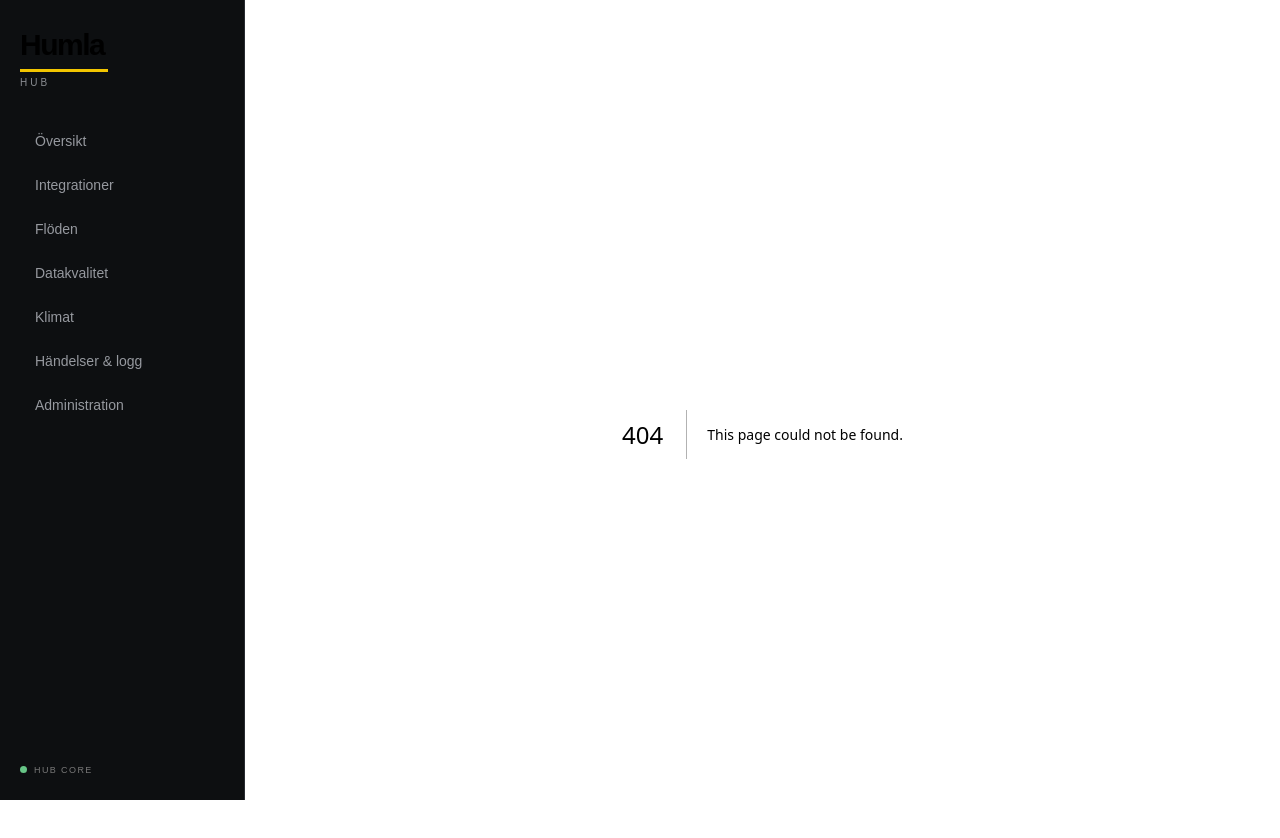
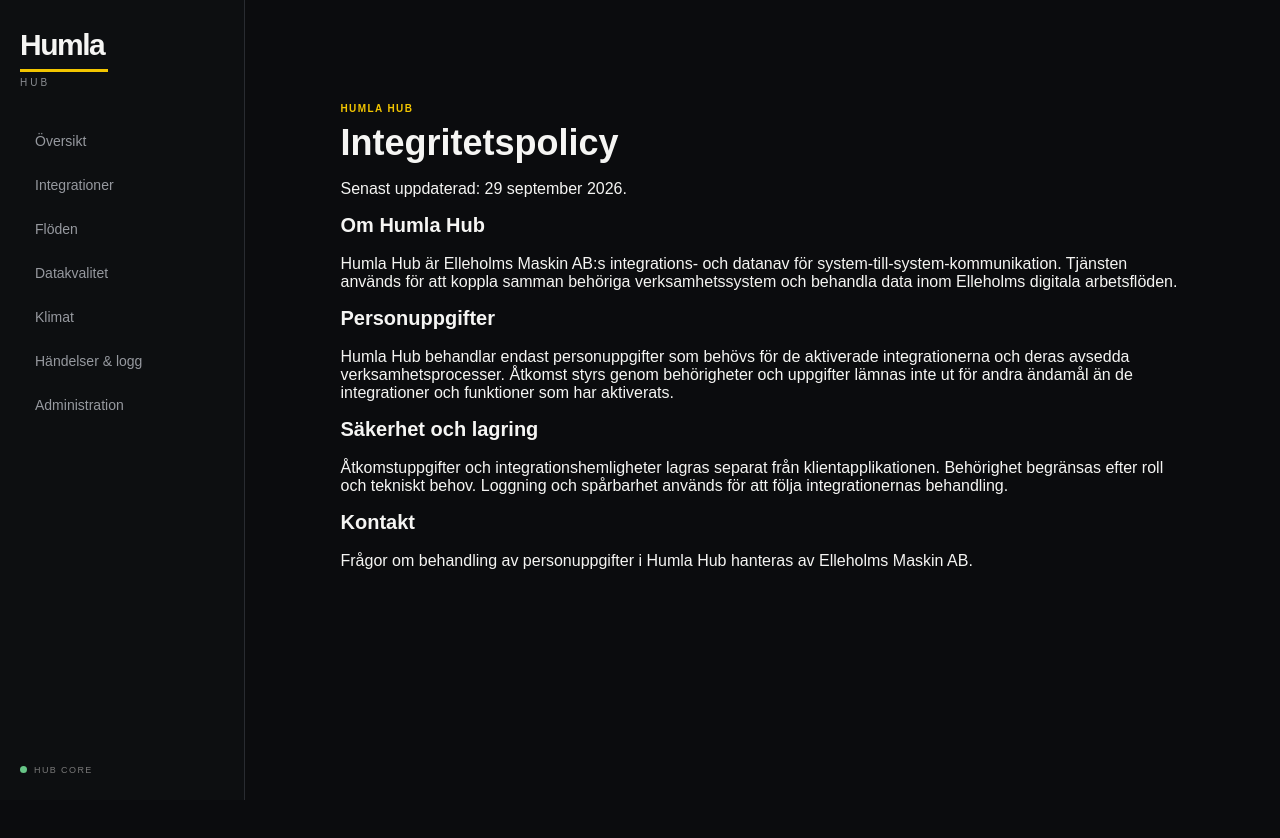
Before and after one commit to Mikeknutsson/Humla, a Next.js app: page /privacy in a window 1280 px wide. Before the commit this address had no page. Shown: the top 838 px of the page. After the commit the page ends 800 px from the top, so only its background shows below. Built offline with nearby package versions, Linux system fonts and the light colour scheme.

Commit message:
Add Humla privacy policy

```diff
--- /dev/null
+++ b/src/app/privacy/page.tsx
@@ -0,0 +1,2 @@
+export const metadata={title:"Integritetspolicy | Humla Hub"};
+export default function Page(){return <main style={{maxWidth:900,margin:"0 auto",padding:"64px 28px"}}><span className="eyebrow">HUMLA HUB</span><h1>Integritetspolicy</h1><p>Senast uppdaterad: 29 september 2026.</p><h2>Om Humla Hub</h2><p>Humla Hub är Elleholms Maskin AB:s integrations- och datanav för system-till-system-kommunikation. Tjänsten används för att koppla samman behöriga verksamhetssystem och behandla data inom Elleholms digitala arbetsflöden.</p><h2>Personuppgifter</h2><p>Humla Hub behandlar endast personuppgifter som behövs för de aktiverade integrationerna och deras avsedda verksamhetsprocesser. Åtkomst styrs genom behörigheter och uppgifter lämnas inte ut för andra ändamål än de integrationer och funktioner som har aktiverats.</p><h2>Säkerhet och lagring</h2><p>Åtkomstuppgifter och integrationshemligheter lagras separat från klientapplikationen. Behörighet begränsas efter roll och tekniskt behov. Loggning och spårbarhet används för att följa integrationernas behandling.</p><h2>Kontakt</h2><p>Frågor om behandling av personuppgifter i Humla Hub hanteras av Elleholms Maskin AB.</p></main>}
```
